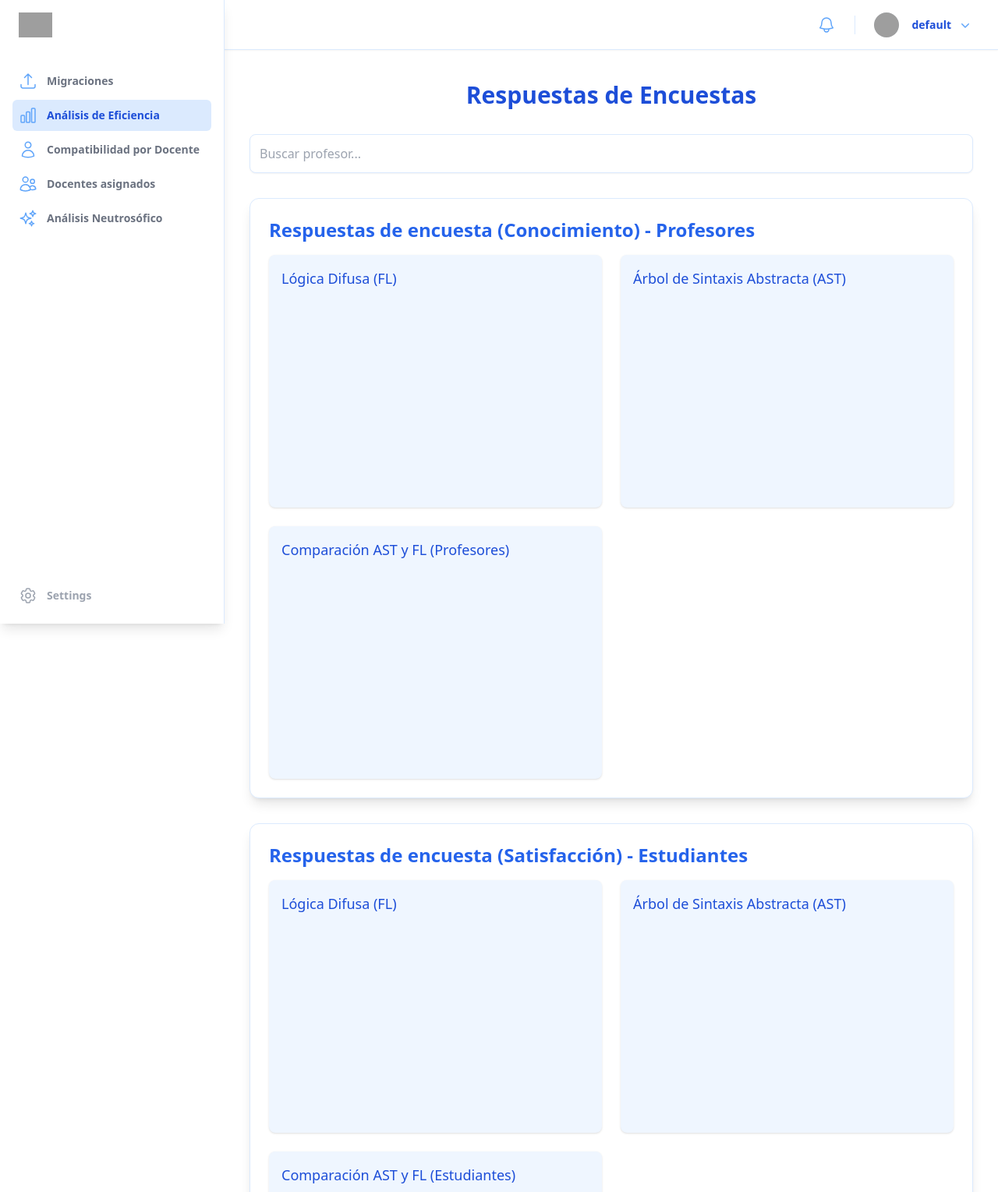
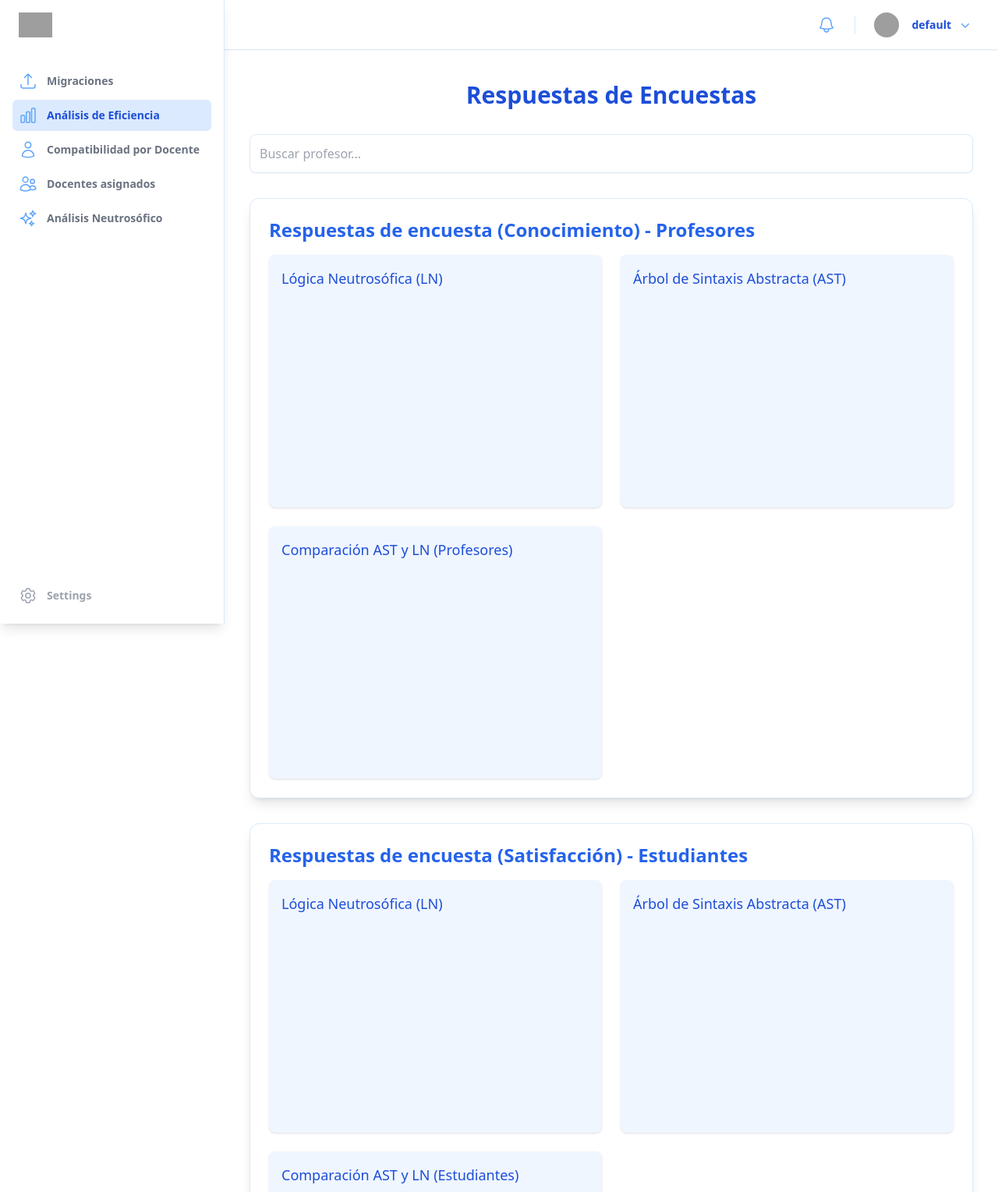
Before and after one commit to lRogger/SistemaRecomendacionDocente, a Django app: page /modules/analisis-eficiencia/ in a window 1280 px wide. Shown: the top 1529 px of the page at 78% size. Run offline with Django 5.2, Linux system fonts and the light colour scheme; a map, chart or similar area stays blank; some libraries are stand-ins or nearby versions; grey boxes are pictures that could not be loaded.

Commit message:
Rename algorithm label to LN in efficiency analysis

```diff
--- a/intelligent_systems/analisis_eficiencia/templates/analisis_comparativo.html
+++ b/intelligent_systems/analisis_eficiencia/templates/analisis_comparativo.html
@@ -24,7 +24,7 @@
     <h2 class="text-2xl font-semibold text-blue-600 mb-4">Respuestas de encuesta (Conocimiento) - Profesores</h2>
     <div class="grid grid-cols-1 sm:grid-cols-2 gap-6">
         <div class="bg-blue-50 p-4 rounded-lg shadow">
-            <h3 class="text-lg font-medium text-blue-700 mb-2">Lógica Difusa (FL)</h3>
+            <h3 class="text-lg font-medium text-blue-700 mb-2">Lógica Neutrosófica (LN)</h3>
             <canvas id="profesores-logica-difusa" class="w-full h-64"></canvas>
         </div>
         <div class="bg-blue-50 p-4 rounded-lg shadow">
@@ -32,7 +32,7 @@
             <canvas id="profesores-ast" class="w-full h-64"></canvas>
         </div>
         <div class="bg-blue-50 p-4 rounded-lg shadow">
-            <h3 class="text-lg font-medium text-blue-700 mb-2">Comparación AST y FL (Profesores)</h3>
+            <h3 class="text-lg font-medium text-blue-700 mb-2">Comparación AST y LN (Profesores)</h3>
             <canvas id="comparacion-encuesta-profesores" class="w-full h-64"></canvas>
         </div>
     </div>
@@ -43,7 +43,7 @@
     <h2 class="text-2xl font-semibold text-blue-600 mb-4">Respuestas de encuesta (Satisfacción) - Estudiantes</h2>
     <div class="grid grid-cols-1 sm:grid-cols-2 gap-6">
         <div class="bg-blue-50 p-4 rounded-lg shadow">
-            <h3 class="text-lg font-medium text-blue-700 mb-2">Lógica Difusa (FL)</h3>
+            <h3 class="text-lg font-medium text-blue-700 mb-2">Lógica Neutrosófica (LN)</h3>
             <canvas id="estudiantes-logica-difusa" class="w-full h-64"></canvas>
         </div>
         <div class="bg-blue-50 p-4 rounded-lg shadow">
@@ -51,7 +51,7 @@
             <canvas id="estudiantes-ast" class="w-full h-64"></canvas>
         </div>
         <div class="bg-blue-50 p-4 rounded-lg shadow">
-            <h3 class="text-lg font-medium text-blue-700 mb-2">Comparación AST y FL (Estudiantes)</h3>
+            <h3 class="text-lg font-medium text-blue-700 mb-2">Comparación AST y LN (Estudiantes)</h3>
             <canvas id="comparacion-encuesta-estudiantes" class="w-full h-64"></canvas>
         </div>
     </div>
@@ -75,7 +75,7 @@
             <div id="matrizAst" class="w-full h-64"></div>
         </div>
         <div class="bg-blue-50 p-4 rounded-lg shadow">
-            <h3 class="text-lg font-medium text-blue-700 mb-2">Matriz de Confusión (FL)</h3>
+            <h3 class="text-lg font-medium text-blue-700 mb-2">Matriz de Confusión (LN)</h3>
             <div id="matrizFl" class="w-full h-64"></div>
         </div>
         <div class="bg-blue-50 p-4 rounded-lg shadow">
@@ -222,7 +222,7 @@ document.addEventListener("DOMContentLoaded", () => {
                                 const dataComparacion = [...new Set(response.data.comparation_values)];
                                 const labels = [...new Set(dataComparacion.map(item => item.materia))];
                                 const astData = dataComparacion.filter(item => item.algoritmo === 'Árbol de Sintaxis Abstracta').map(item => item.probabilidad);
-                                const lfData = dataComparacion.filter(item => item.algoritmo === 'Lógica Difusa').map(item => item.probabilidad);
+                                const lfData = dataComparacion.filter(item => item.algoritmo === 'Lógica Neutrosófica').map(item => item.probabilidad);
                                 const ctxComparacion = document.getElementById('comparacion-encuesta-profesores').getContext('2d');
                                 chartComparacion = new Chart(ctxComparacion, {
                                 type: 'bar',
@@ -235,7 +235,7 @@ document.addEventListener("DOMContentLoaded", () => {
                                         backgroundColor: 'rgba(75, 192, 192, 0.6)',
                                     },
                                     {
-                                        label: 'Lógica Difusa',
+                                        label: 'Lógica Neutrosófica (LN)',
                                         data: lfData,
                                         backgroundColor: 'rgba(255, 99, 132, 0.6)',
                                     },
@@ -339,7 +339,7 @@ document.addEventListener("DOMContentLoaded", () => {
                                 const dataComparacionEstudiante = [...new Set(responseEstudiante.data.comparation_values)];
                                 const labelsEst = [...new Set(dataComparacionEstudiante.map(item => item.materia))];
                                 const astDataEst = dataComparacionEstudiante.filter(item => item.algoritmo === 'Árbol de Sintaxis Abstracta').map(item => item.probabilidad);
-                                const lfDataEst = dataComparacionEstudiante.filter(item => item.algoritmo === 'Lógica Difusa').map(item => item.probabilidad);
+                                const lfDataEst = dataComparacionEstudiante.filter(item => item.algoritmo === 'Lógica Neutrosófica').map(item => item.probabilidad);
                                 const ctxComparacionEst = document.getElementById('comparacion-encuesta-estudiantes').getContext('2d');
                                 chartComparacionEst = new Chart(ctxComparacionEst, {
                                 type: 'bar',
@@ -352,7 +352,7 @@ document.addEventListener("DOMContentLoaded", () => {
                                         backgroundColor: 'rgba(75, 192, 192, 0.6)',
                                     },
                                     {
-                                        label: 'Lógica Difusa',
+                                        label: 'Lógica Neutrosófica (LN)',
                                         data: lfDataEst,
                                         backgroundColor: 'rgba(255, 99, 132, 0.6)',
                                     },
@@ -443,7 +443,7 @@ document.addEventListener("DOMContentLoaded", () => {
 
                                 // Configuración del layout
                                 const layoutFL = {
-                                    title: `${'FL'}<br>Recall: ${dataFL.recall?.toFixed(2)}`,
+                                    title: `${'LN'}<br>Recall: ${dataFL.recall?.toFixed(2)}`,
                                     xaxis: {
                                         title: 'Valores Predicción',
                                         tickvals: [0, 1],
@@ -494,7 +494,7 @@ document.addEventListener("DOMContentLoaded", () => {
                                 chartRecall = new Chart(recallComparativo, {
                                     type: 'bar',
                                     data: {
-                                        labels: ['AST', 'FL'],
+                                        labels: ['AST', 'LN'],
                                         datasets: [{
                                             label: 'Recall',
                                             data: [respuestaMatrizConfucion.data.AST.recall, respuestaMatrizConfucion.data.FL.recall],
--- a/intelligent_systems/analisis_eficiencia/views.py
+++ b/intelligent_systems/analisis_eficiencia/views.py
@@ -52,7 +52,7 @@ def obtener_resultados_encuesta_estudiantes(request):
     for item in top_ast:
         item['algoritmo'] = 'Árbol de Sintaxis Abstracta'
     for item in top_fl:
-        item['algoritmo'] = 'Lógica Difusa'
+        item['algoritmo'] = 'Lógica Neutrosófica'
 
 
     return JsonResponse({
@@ -88,7 +88,7 @@ def obtener_resultados_encuesta_profesores(request):
     for item in top_ast:
         item['algoritmo'] = 'Árbol de Sintaxis Abstracta'
     for item in top_fl:
-        item['algoritmo'] = 'Lógica Difusa'
+        item['algoritmo'] = 'Lógica Neutrosófica'
 
 
     return JsonResponse({
```
